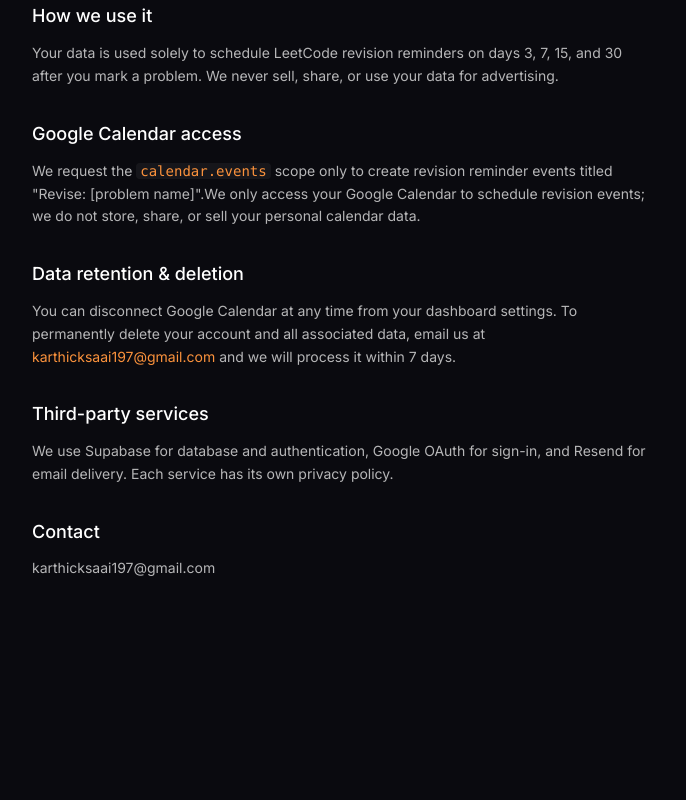
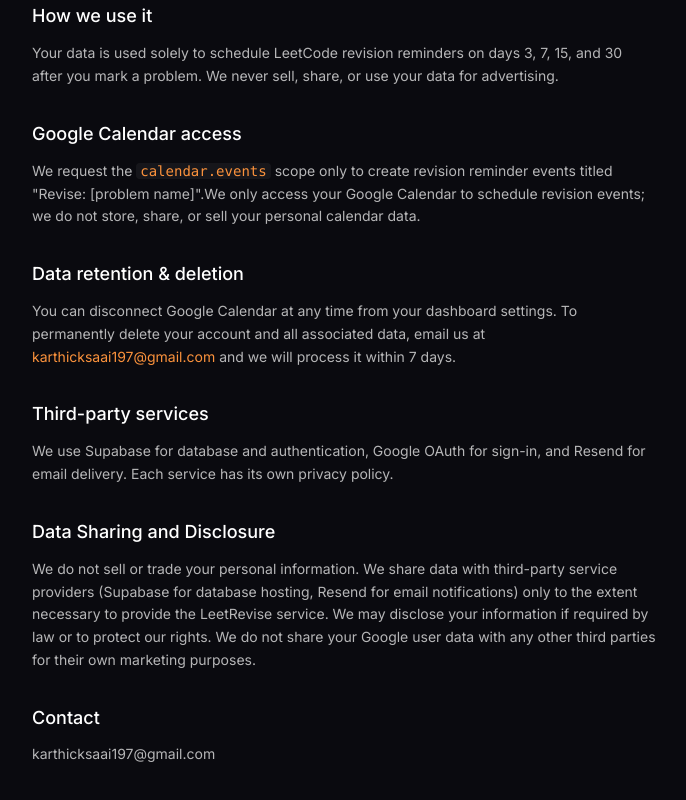
Before and after one commit to karthicksaai/LeetRevise, a Next.js app in the folder web/: page /privacy in a window 1280 px wide. Shown: the part 302-1102 px from the top of the page, without its empty margins (296-982 px from the left). Before the commit the page ends 944 px from the top, so only its background shows below. Built offline with nearby package versions, Linux system fonts and the light colour scheme.

Commit message:
Privacy Policy Updation

```diff
--- a/web/app/privacy/page.tsx
+++ b/web/app/privacy/page.tsx
@@ -29,6 +29,11 @@
         <p className="text-sm leading-relaxed">We use Supabase for database and authentication, Google OAuth for sign-in, and Resend for email delivery. Each service has its own privacy policy.</p>
       </section>
 
+      <section className="mb-8">
+        <h2 className="text-white text-lg font-medium mb-3">Data Sharing and Disclosure</h2>
+        <p className="text-sm leading-relaxed">We do not sell or trade your personal information. We share data with third-party service providers (Supabase for database hosting, Resend for email notifications) only to the extent necessary to provide the LeetRevise service. We may disclose your information if required by law or to protect our rights. We do not share your Google user data with any other third parties for their own marketing purposes.</p>
+      </section>
+
       <section>
         <h2 className="text-white text-lg font-medium mb-3">Contact</h2>
         <p className="text-sm">karthicksaai197@gmail.com</p>
```
